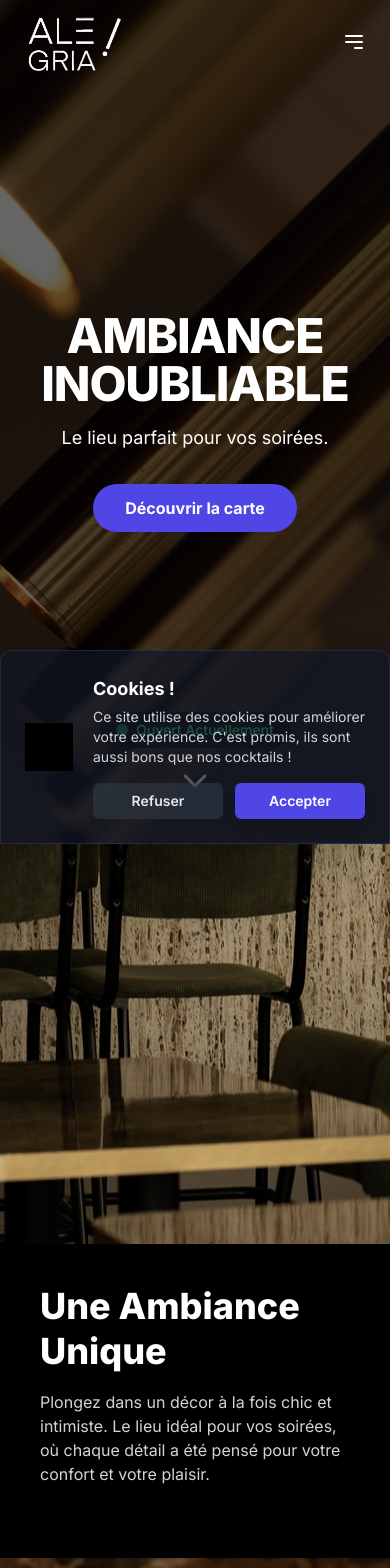
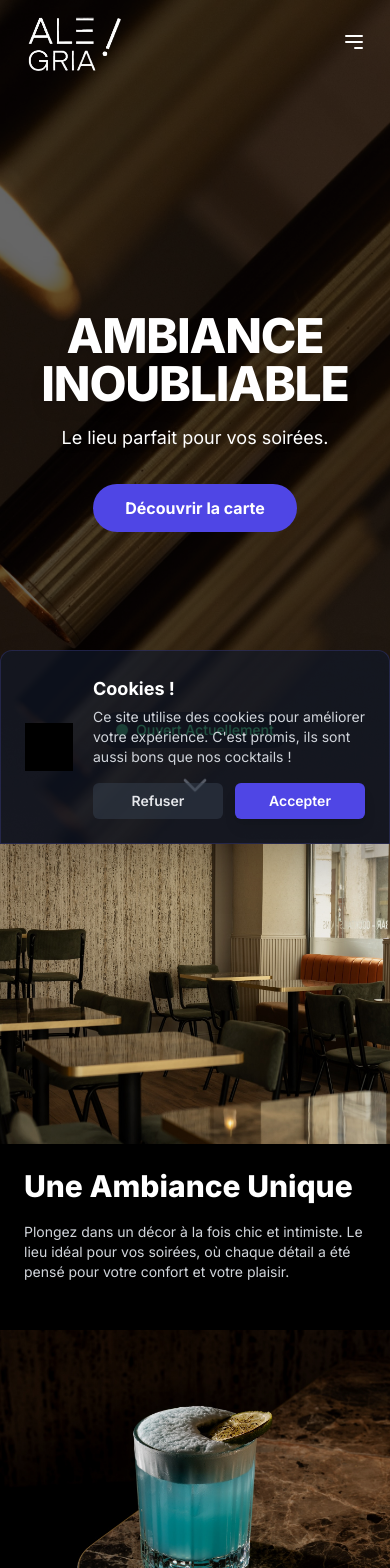
Before and after one commit to lukoErable/Alegria, a Next.js app: page / in a window 390 px wide. Shown: the top 1568 px of the page. Built offline with nearby package versions, Linux system fonts and the light colour scheme; grey boxes are pictures that could not be loaded.

Commit message:
responsive

```diff
--- a/app/components/HomeSections.tsx
+++ b/app/components/HomeSections.tsx
@@ -69,13 +69,13 @@ export function HomeSections() {
       {/* Section avec Map à la place de l'image */}
       <section className="flex flex-col md:flex-row-reverse">
         {/* Map à la place de l'image */}
-        <div className="w-full md:w-1/2 h-[500px] md:h-[600px]">
+        <div className="w-full md:w-1/2 h-[300px] md:h-[600px]">
           <Map />
         </div>
 
         {/* Carré noir avec horaires */}
         <div
-          className="w-full md:w-1/2 h-[500px] md:h-[600px] bg-black flex items-center justify-center p-8"
+          className="w-full md:w-1/2 h-[300px] md:h-[600px] bg-black flex items-center justify-center p-4 md:p-8"
           data-hours-section
         >
           <OpeningHours />
--- a/app/components/ImageTextSplit.tsx
+++ b/app/components/ImageTextSplit.tsx
@@ -31,7 +31,7 @@ export function ImageTextSplit({
   return (
     <section className={`flex flex-col ${flexDirection}`}>
       <div
-        className={`w-full md:w-1/2 min-h-[400px] md:min-h-[600px]  bg-fit bg-fixed bg-no-repeat relative ${backgroundPosition}`}
+        className={`w-full md:w-1/2 min-h-[300px] md:min-h-[600px] bg-cover md:bg-contain bg-fixed bg-no-repeat relative ${backgroundPosition}`}
         style={{
           backgroundImage: `url(${imageUrl})`,
           backgroundColor: '#1a1a1a'
@@ -42,16 +42,16 @@ export function ImageTextSplit({
       </div>
 
         <div className="w-full md:w-1/2 flex items-center justify-center bg-black">
-          <div className={`${showContent ? 'p-10 md:p-20 max-w-lg' : ''} w-full`}>
+          <div className={`${showContent ? 'p-6 md:p-20 max-w-lg' : ''} w-full`}>
             {showContent && (
               <>
                 {title && (
-                  <h2 className="text-4xl md:text-5xl font-extrabold text-white leading-tight mb-4">
+                  <h2 className="text-3xl md:text-5xl font-extrabold text-white leading-tight mb-4">
                     {title}
                   </h2>
                 )}
                 {description && (
-                  <p className="text-gray-300 mb-8">{description}</p>
+                  <p className="text-gray-300 mb-6 md:mb-8 text-sm md:text-base">{description}</p>
                 )}
                 {buttonText && (
                   onButtonClick ? (
--- a/app/data/menuData.ts
+++ b/app/data/menuData.ts
@@ -92,8 +92,8 @@ export const menuData: MenuCategory[] = [
   {
     title: "Bières",
     items: [
-      { name: "Bière Pression Blonde (25cl / 50cl)", price: "4€ / 7€" },
-      { name: "Bière Pression IPA (25cl / 50cl)", price: "5€ / 8€" },
+      { name: "Bière Blonde (25/50cl)", price: "4/7€" },
+      { name: "Bière IPA (25/50cl)", price: "5/8€" },
       { name: "Heineken (33cl)", price: "6€" },
       {
         name: "Corona (35.5cl)",
```
